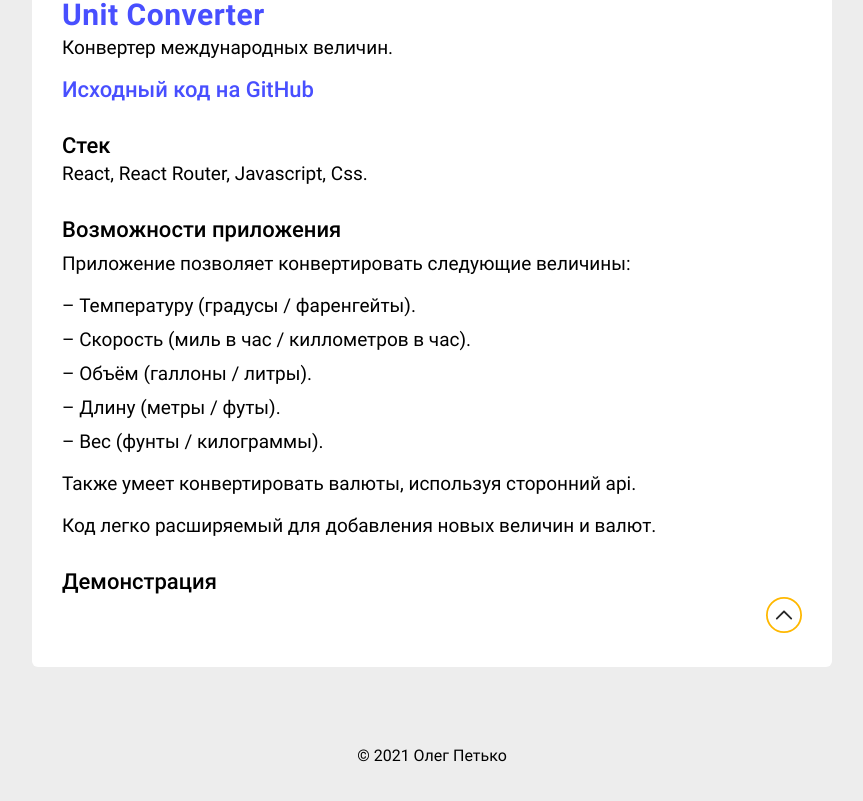
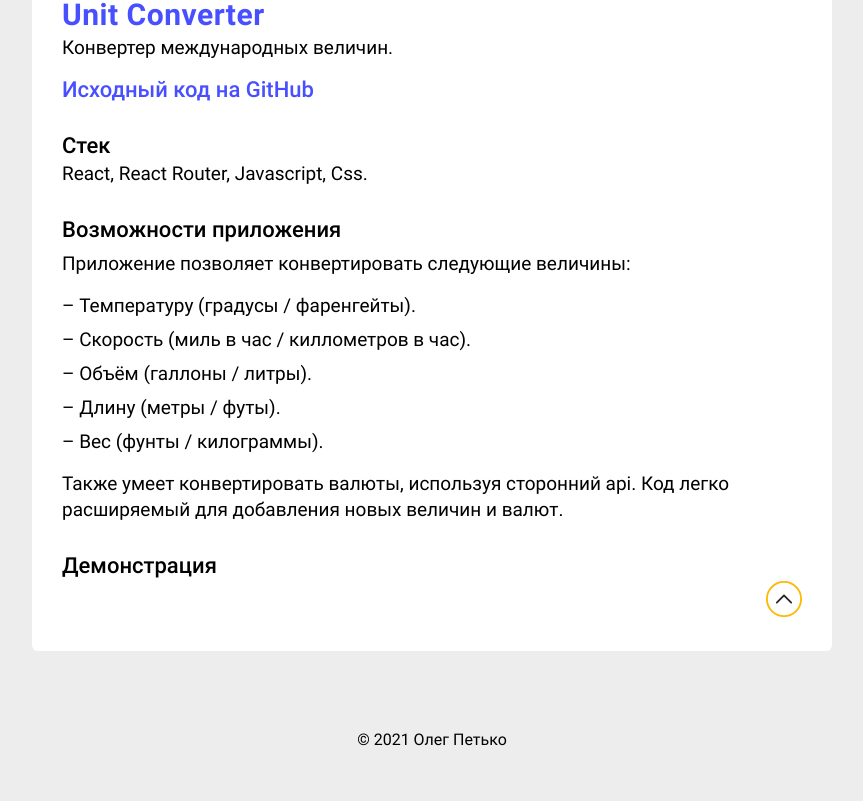
Before and after one commit to odivus/odivus.github.io, a React (Create React App) app: page /portfolio in a window 1280 px wide. Shown: the part 2687-3488 px from the top of the page, without its empty margins (208-1071 px from the left). Built offline with nearby package versions, Linux system fonts and the light colour scheme.

Commit message:
ahover color correction

```diff
--- a/src/components/Portfolio/Portfolio.js
+++ b/src/components/Portfolio/Portfolio.js
@@ -210,10 +210,7 @@ function Portfolio() {
               <li>Вес (фунты&nbsp;/ килограммы).</li>
             </ul>
             <p className='card__p card__p_first'>
-              Также умеет конвертировать валюты, используя сторонний&nbsp;api.
-            </p>
-            <p className='card__p card__p_first'>
-              Код легко расширяемый для добавления новых величин и&nbsp;валют.
+              Также умеет конвертировать валюты, используя сторонний&nbsp;api. Код легко расширяемый для добавления новых величин и&nbsp;валют.
             </p>
             <h6 className='card__h6'>Демонстрация</h6>
             <Up />
--- a/src/index.css
+++ b/src/index.css
@@ -102,7 +102,7 @@ a, p, ul, .github-logo-link {
 }
 
 a:hover {
-  color: #2e32b8;
+  color: #488eff;
 }
 
 .a-content-links {
```
